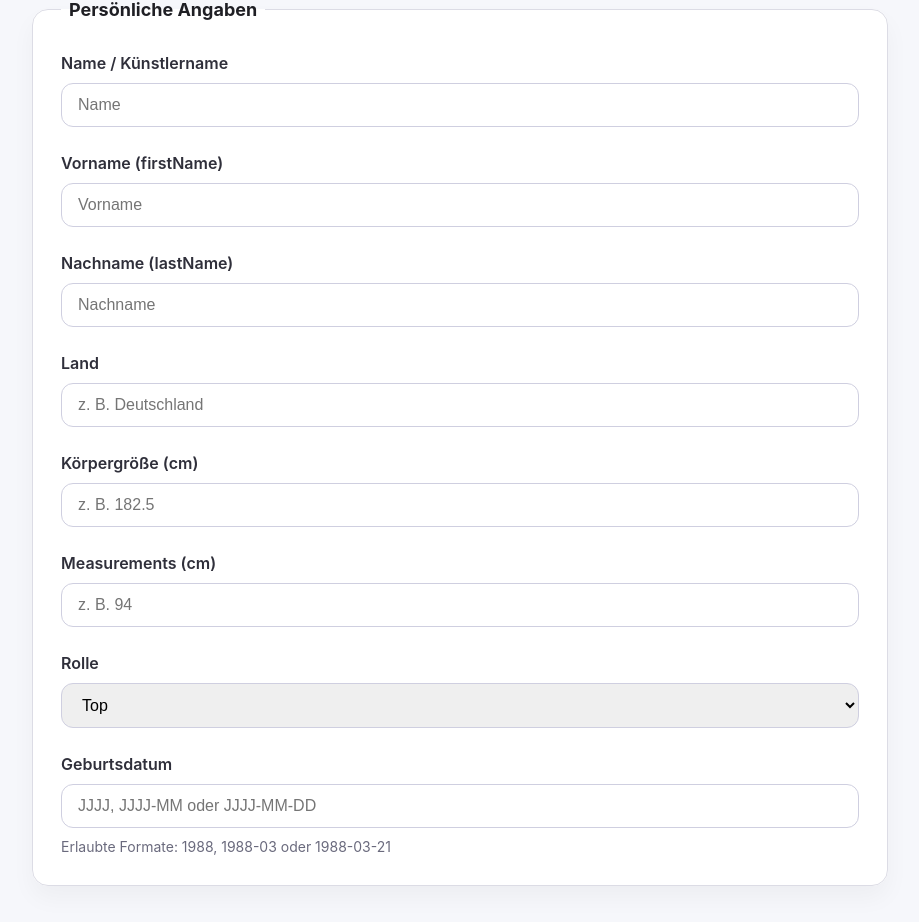
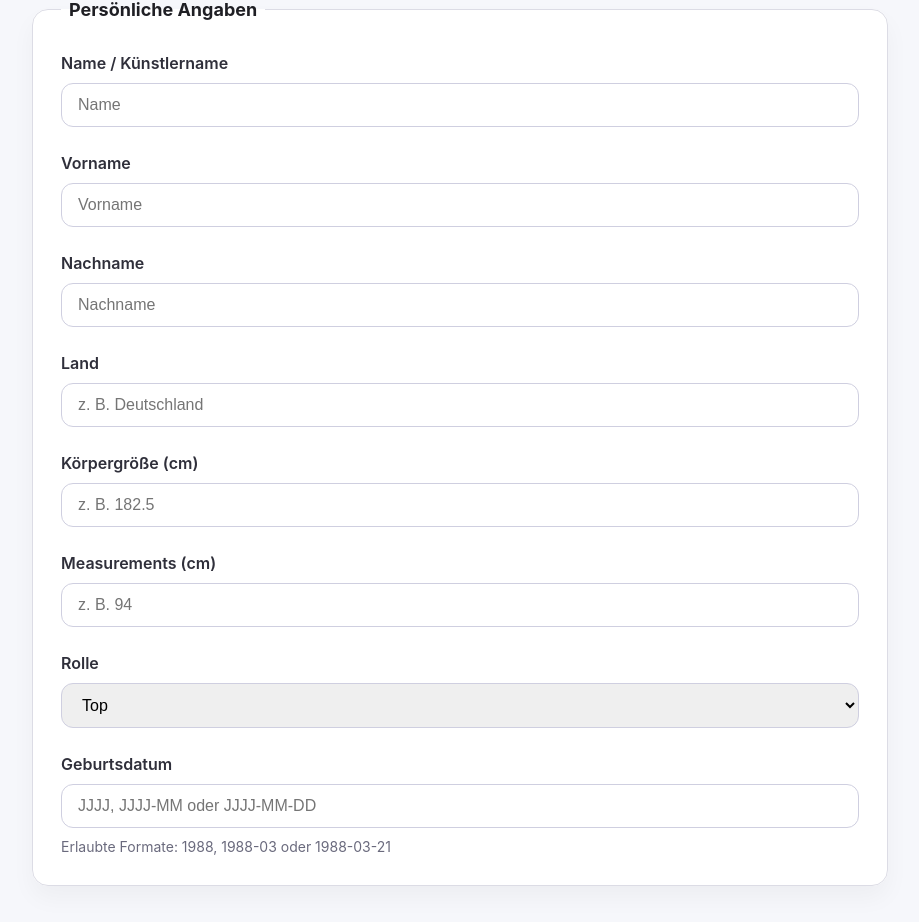
Before and after one commit to Amnoises/mediacenter-web, a Vue app: page /darsteller/new in a window 1280 px wide. Shown: the part 979-1901 px from the top of the page, without its empty margins (180-1099 px from the left). Built offline with nearby package versions, Linux system fonts and the light colour scheme.

Commit message:
adjusted fields

```diff
--- a/src/views/CreateActorView.vue
+++ b/src/views/CreateActorView.vue
@@ -111,12 +111,12 @@
         </label>
 
         <label class="form-control">
-          <span>Vorname (firstName)</span>
+          <span>Vorname</span>
           <input v-model="firstname" type="text" name="firstName" required placeholder="Vorname" />
         </label>
 
         <label class="form-control">
-          <span>Nachname (lastName)</span>
+          <span>Nachname</span>
           <input v-model="lastname" type="text" name="lastName" required placeholder="Nachname" />
         </label>
 
```
